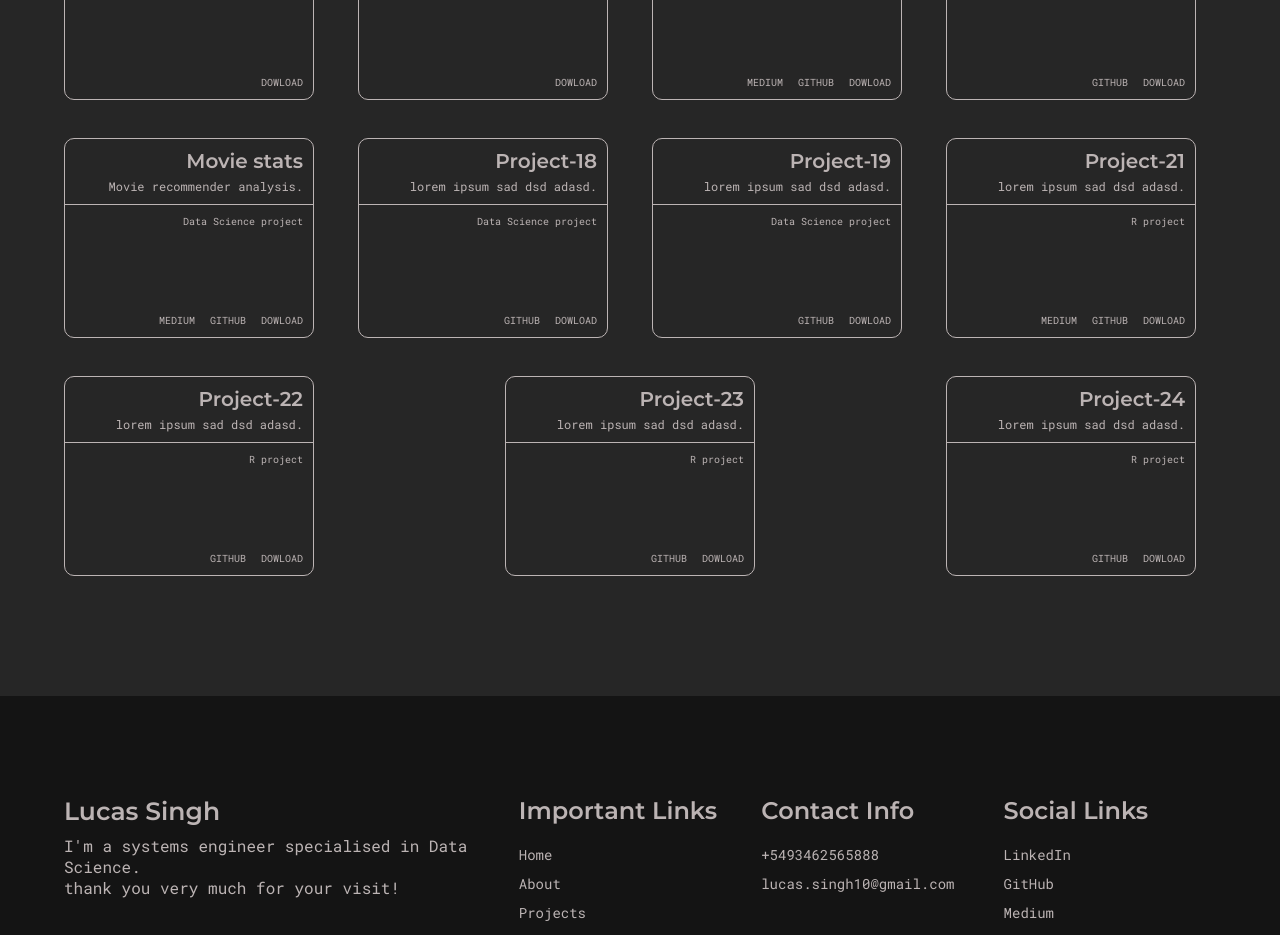
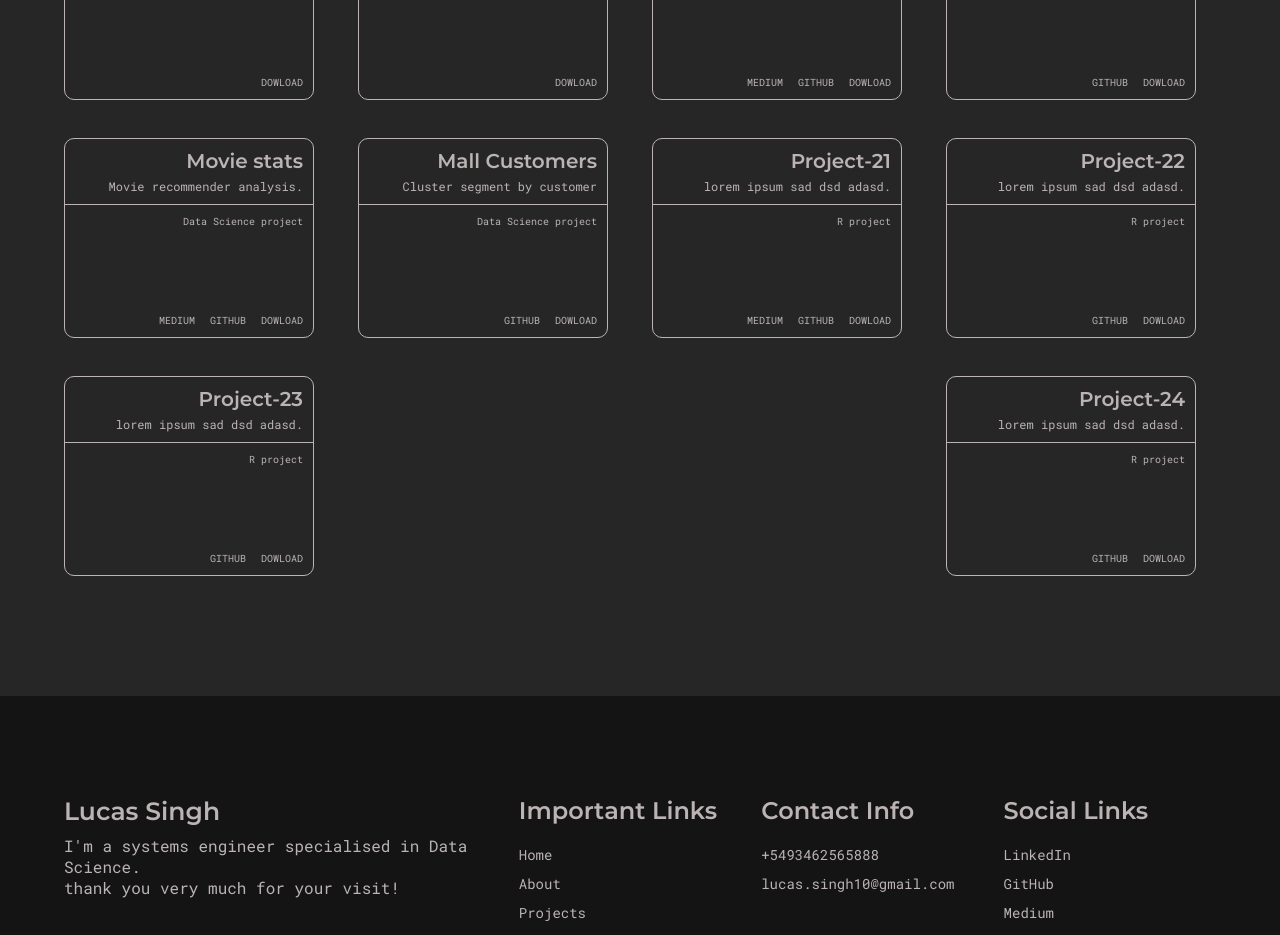
Before and after one commit to lucassingh/portfolio-ds, a React (Create React App) app: page /projects in a window 1280 px wide. Shown: the part 1180-2115 px from the top of the page. Built offline with nearby package versions, Linux system fonts and the light colour scheme; a web font is replaced by a local one.

Commit message:
add data

```diff
--- a/src/assets/data/projects.js
+++ b/src/assets/data/projects.js
@@ -222,29 +222,16 @@ const projects = [
     },
     {
         id: 18,
-        title: 'Project-18',
+        title: 'Mall Customers',
         category: 'Data Science',
         categoryId:18,
-        subtitle: 'lorem ipsum sad  dsd adasd.',
+        subtitle: 'Cluster segment by customer',
         medium: false,
         git: true,
-        link1:'https://www.google.com/',
+        link1:'https://github.com/lucassingh/04-customers-analysis',
         link2:'https://www.google.com/',
-        link3:'https://www.google.com/',
-        link4:'https://www.google.com/'
-    },
-    {
-        id: 19,
-        title: 'Project-19',
-        category: 'Data Science',
-        categoryId:19,
-        subtitle: 'lorem ipsum sad  dsd adasd.',
-        medium: false,
-        git: true,
-        link1:'https://www.google.com/',
-        link2:'https://www.google.com/',
-        link3:'https://www.google.com/',
-        link4:'https://www.google.com/'
+        link3:'https://github.com/lucassingh/04-customers-analysis',
+        link4:'https://drive.google.com/file/d/1HLLeYX3BQyLEM2vDpFmq5flb2p1S6xsV/view?usp=sharing'
     },
     {
         id: 21,
--- a/src/components/HeroSection.jsx
+++ b/src/components/HeroSection.jsx
@@ -155,7 +155,7 @@ const HeroSection = () => {
                         <motion.div
                             initial={{ opacity: 0, scale: 0.5 }}
                             animate={{ opacity: 1, scale: 1 }}
-                            transition={{ duration: 2 }}
+                            transition={{ duration: 4 }}
                         >
                             <h1 className="hero__heading">
                                 <span className="hero__name">Lucas Singh</span>
@@ -165,7 +165,7 @@ const HeroSection = () => {
                         <motion.div
                             initial={{ opacity: 0, scale: 0.5 }}
                             animate={{ opacity: 1, scale: 1 }}
-                            transition={{ duration: 2 }}
+                            transition={{ duration: 4 }}
                         >
                             <Wrapper>
                                 <Spline className='splineMobile' scene="https://prod.spline.design/RTdoBHOD690swEmP/scene.splinecode" />
```
